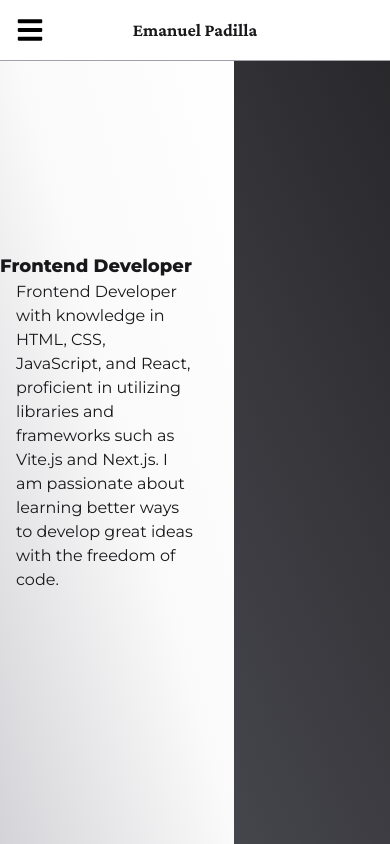
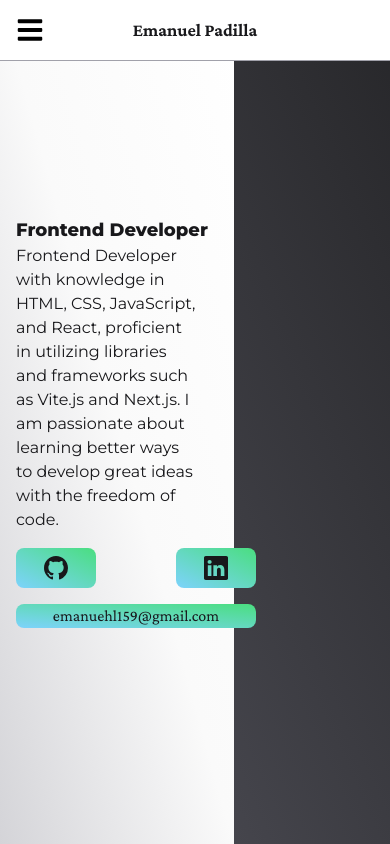
Before and after one commit to Lenoxo/EmanuelDev, a Next.js app: page / in a window 390 px wide. Shown: the top 844 px of the page. Built offline with nearby package versions, Linux system fonts and the light colour scheme.

Commit message:
Added styles to Links and MainLayout. Also, added fonts to Modal.

```diff
--- a/src/components/Footer.jsx
+++ b/src/components/Footer.jsx
@@ -1,22 +1,30 @@
-import Link from "next/link";
 import { BsGithub, BsLinkedin } from "react-icons/bs";
+import StyledLink from "./StyledLink";
+
 export default function Footer() {
   return (
-    <footer className="h-auto w-full bg-green-300 p-4 flex flex-col items-center justify-center space-y-4">
+    <footer className="h-auto w-full border border-t-inherit bg-gradient-to-tr from-zinc-400 via-white to-zinc-50 p-4 flex flex-col items-center justify-center space-y-4">
       <h3 id="contact-me" className="text-md font-semibold">
         Contact Me
       </h3>
-      <Link href="mailto:emanuehl159@gmail.com" className="text-sm">
-        emanuehl159@gmail.com
-      </Link>
-      <div className="w-20 flex justify-between">
-        <Link href="https://github.com/Lenoxo">
+      <div className="w-60 flex justify-between mt-4">
+        <StyledLink
+          to="https://github.com/Lenoxo"
+        >
           <BsGithub className="w-6 h-auto" />
-        </Link>
-        <Link href="https://www.linkedin.com/in/angel-emanuel-aa25041a8/">
+        </StyledLink>
+        <StyledLink
+          to="https://www.linkedin.com/in/angel-emanuel-aa25041a8/"
+        >
           <BsLinkedin className="w-6 h-auto" />
-        </Link>
+        </StyledLink>
       </div>
+      <StyledLink
+        to="mailto:emanuehl159@gmail.com"
+        addStyle="text-md mt-4 w-60 h-6"
+      >
+        <p>emanuehl159@gmail.com</p>
+      </StyledLink>
     </footer>
   );
 }
--- a/src/components/Header.jsx
+++ b/src/components/Header.jsx
@@ -3,7 +3,7 @@ import DarkModeButton from "./DarkModeButton";
 import Link from "next/link";
 export default function Header({ setShowMobileMenu, showMobileMenu }) {
   return (
-    <header className="fixed z-20 min-w-full bg-white border-zinc-400 border-b-[1px] py-4 text-lg sm:text-md sm:px-4 sm:flex sm:items-center sm:justify-between">
+    <header className="fixed z-20 min-w-full bg-white border-zinc-400 border-b-[1px] py-4 text-lg sm:text-[16px] sm:px-4 sm:flex sm:items-center sm:justify-between">
       <p className="text-center font-bold md:text-start">Emanuel Padilla</p>
       <FaBars
         className="absolute top-4 left-4 w-7 h-auto text-black sm:hidden dark:text-inherit"
--- a/src/components/MainLayout.jsx
+++ b/src/components/MainLayout.jsx
@@ -6,28 +6,29 @@ import { Montserrat, Crimson_Pro } from "next/font/google";
 
 const montserrat = Montserrat({
   subsets: ["latin"],
-  variable: '--font-montserrat',
+  variable: "--font-montserrat",
   display: "swap",
 });
 
 const crimson_pro = Crimson_Pro({
   subsets: ["latin"],
-  variable: '--font-crimson-pro',
+  variable: "--font-crimson-pro",
   display: "swap",
 });
-
 
 export default function MainLayout({ children }) {
   const [showMobileMenu, setShowMobileMenu] = useState(false);
   return (
-    <html lang="en" className={`${montserrat.variable} ${crimson_pro.variable}`}>
+    <div className={`${montserrat.variable} ${crimson_pro.className}`}>
       <Header
         setShowMobileMenu={setShowMobileMenu}
         showMobileMenu={showMobileMenu}
       />
       {showMobileMenu && <MobileMenu setShowMobileMenu={setShowMobileMenu} />}
-      {children}
+      <main>
+        {children}
+      </main>
       <Footer />
-    </html>
+    </div>
   );
 }
--- a/src/components/Modal.jsx
+++ b/src/components/Modal.jsx
@@ -1,6 +1,20 @@
 import { Fragment, useRef } from 'react';
 import { Dialog, Transition } from '@headlessui/react';
 import { AiOutlineCloseCircle } from 'react-icons/ai'
+import { Montserrat, Crimson_Pro } from "next/font/google";
+
+const montserrat = Montserrat({
+  subsets: ["latin"],
+  variable: "--font-montserrat",
+  display: "swap",
+});
+
+const crimson_pro = Crimson_Pro({
+  subsets: ["latin"],
+  variable: "--font-crimson-pro",
+  display: "swap",
+});
+
 export default function Modal({ open, setOpen, children }) {
   const cancelButtonRef = useRef(null);
   return (
@@ -29,7 +43,7 @@ export default function Modal({ open, setOpen, children }) {
                 </button>
               </div>
               <div className="bg-white px-4 pt-2 pb-4 sm:px-6 sm:pb-4">
-                <div className="sm:flex sm:items-start">{children}</div>
+                <div className={`sm:flex sm:items-start ${montserrat.variable} ${crimson_pro.className}`}>{children}</div>
               </div>
             </div>
           </Transition.Child>
--- a/src/components/ProjectDetail.jsx
+++ b/src/components/ProjectDetail.jsx
@@ -1,5 +1,6 @@
 import { BiLinkExternal } from "react-icons/bi";
 import { BsGithub } from "react-icons/bs";
+import StyledLink from "./StyledLink";
 
 export default function ProjectDetail({ projectData }) {
   const { title, image, description, repository, deploy } = projectData;
@@ -10,19 +11,19 @@ export default function ProjectDetail({ projectData }) {
       <p className="px-3 text-sm">{description}</p>
       <div className="flex flex-row-reverse justify-between px-3">
         {deploy && (
-          <a
-            href={deploy}
-            className="bg-green-300 rounded-lg p-3 text-sm font-semibold flex items-center"
+          <StyledLink
+            to={deploy}
+            addStyle="p-3 text-sm font-semibold w-auto items-center"
           >
             Demo <BiLinkExternal className="ml-1 w-4 h-auto" />
-          </a>
+          </StyledLink>
         )}
-        <a
-          href={repository}
-          className="bg-green-300 rounded-lg p-3 text-sm font-semibold flex items-center"
+        <StyledLink
+          to={repository}
+          addStyle="p-3 text-sm font-semibold w-auto items-center"
         >
           Repository <BsGithub className="ml-1 w-4 h-auto" />
-        </a>
+        </StyledLink>
       </div>
     </aside>
   );
--- /dev/null
+++ b/src/components/StyledLink.jsx
@@ -0,0 +1,14 @@
+import Link from "next/link";
+
+export default function StyledLink({ to, addStyle = "", children }) {
+  return (
+    <>
+      <Link
+        href={to}
+        className={`w-20 h-10 transition ease-in-out bg-gradient-to-tr from-sky-300 to-green-400 hover:scale-110 hover:from-yellow-400 hover:to-red-400 flex justify-center rounded-lg ${addStyle}`}
+      >
+        {children}
+      </Link>
+    </>
+  );
+}
--- a/src/components/TopProjects.jsx
+++ b/src/components/TopProjects.jsx
@@ -2,6 +2,7 @@ import Link from "next/link";
 import ProjectCard from "./ProjectCard";
 import projectsData from "@/data/projectsData";
 import { BiLinkExternal } from "react-icons/bi";
+import StyledLink from "./StyledLink";
 
 export default function TopProjects() {
   return (
@@ -13,13 +14,13 @@ export default function TopProjects() {
             <ProjectCard key={index} projectData={project} />
           ))}
         </div>
-        <Link
-          href="/projects"
-          className="font-semibold mt-8 sm:mt-0 text-center w-auto flex space-x-1 border rounded-lg py-1 px-3 border-zinc-400 hover:bg-zinc-300"
+        <StyledLink
+          to="/projects"
+          addStyle="font-semibold mt-8 sm:mt-0 p-2 w-auto"
         >
           <p>See All Projects</p>
-          <BiLinkExternal className="w-6 h-auto" />
-        </Link>
+          <BiLinkExternal className="w-6 ml-2 h-auto" />
+        </StyledLink>
       </section>
     </>
   );
--- a/src/pages/index.js
+++ b/src/pages/index.js
@@ -1,22 +1,40 @@
 import Technologies from "@/components/Technologies";
 import TopProjects from "@/components/TopProjects";
+import { BsGithub, BsLinkedin } from "react-icons/bs";
+import StyledLink from "@/components/StyledLink";
 
 export default function Home() {
   return (
     <>
       <div className="h-screen bg-gradient-to-tr from-zinc-600 to-zinc-800">
-        <div class="bg-gradient-to-tr from-zinc-300 via-zinc-50 to-white relative h-full w-3/5 lg:max-w-2xl flex flex-col justify-center">
+        <div class="bg-gradient-to-tr pl-4 from-zinc-300 via-zinc-50 to-white relative h-full w-3/5 lg:max-w-2xl flex flex-col justify-center">
+          <h1 className="font-extrabold text-lg">Frontend Developer</h1>
+
           {/* Later on, change this for a short paragraph explaining what you do. */}
-          <h1 className="font-extrabold text-lg">
-            Frontend Developer
-          </h1>
-          <h2 className="text-md w-5/6 pl-4">
-            Frontend Developer with knowledge in HTML, CSS,
-            JavaScript, and React, proficient in utilizing libraries and
-            frameworks such as Vite.js and Next.js. I am passionate about
-            learning better ways to develop great ideas with the freedom of
-            code.
+          <h2 className="text-md w-5/6">
+            Frontend Developer with knowledge in HTML, CSS, JavaScript, and
+            React, proficient in utilizing libraries and frameworks such as
+            Vite.js and Next.js. I am passionate about learning better ways to
+            develop great ideas with the freedom of code.
           </h2>
+          <div className="w-60 flex justify-between mt-4">
+            <StyledLink
+              to="https://github.com/Lenoxo"
+            >
+              <BsGithub className="w-6 h-auto" />
+            </StyledLink>
+            <StyledLink
+              to="https://www.linkedin.com/in/angel-emanuel-aa25041a8/"
+            >
+              <BsLinkedin className="w-6 h-auto" />
+            </StyledLink>
+          </div>
+          <StyledLink
+            to="mailto:emanuehl159@gmail.com"
+            addStyle="text-md mt-4 w-60 h-6"
+          >
+            <p>emanuehl159@gmail.com</p>
+          </StyledLink>
           <svg
             class="absolute inset-y-0 right-0 hidden h-full w-64 translate-x-1/2 scale-y-[-1.0] transform text-white lg:block"
             fill="currentColor"
```
